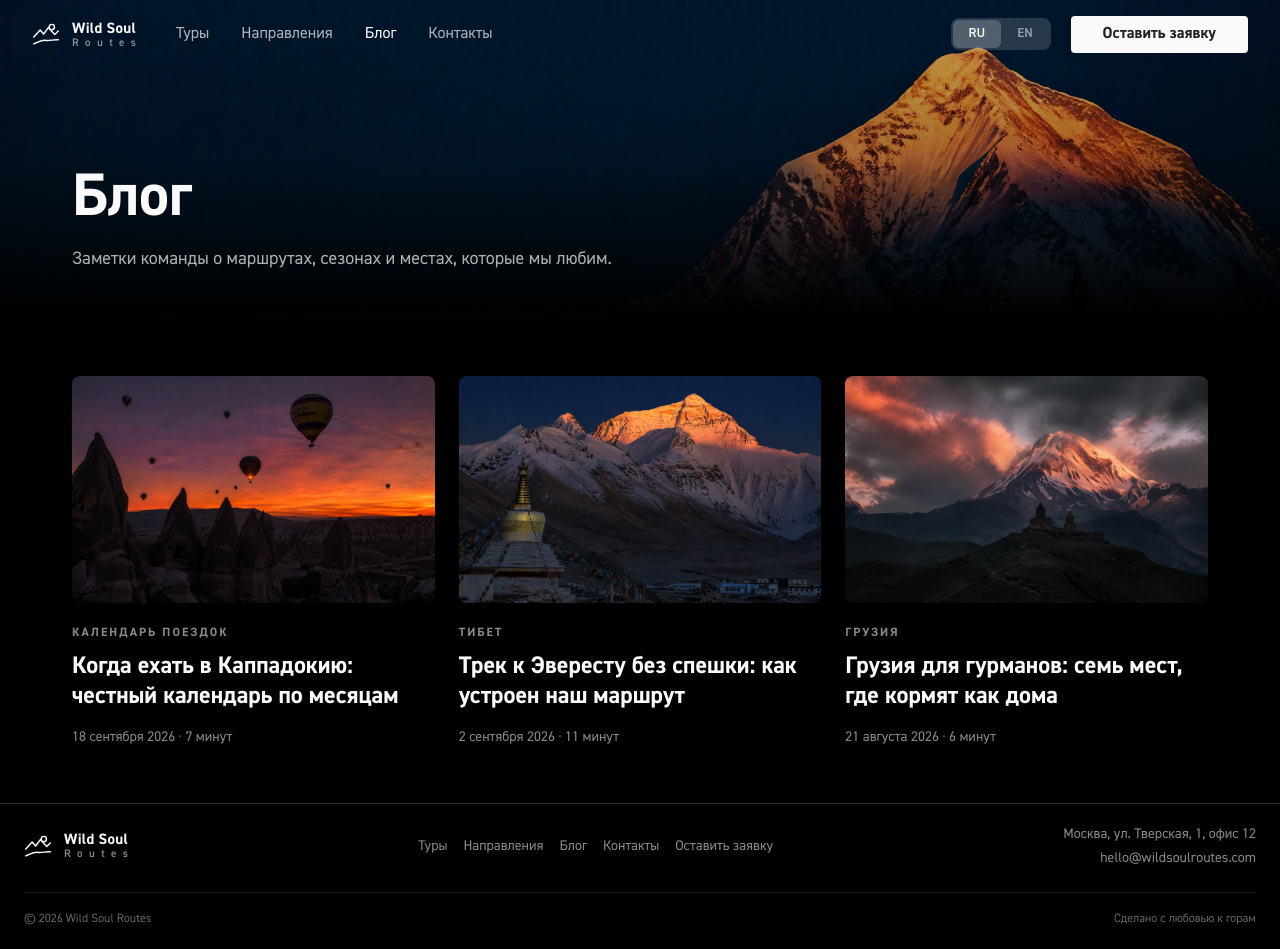
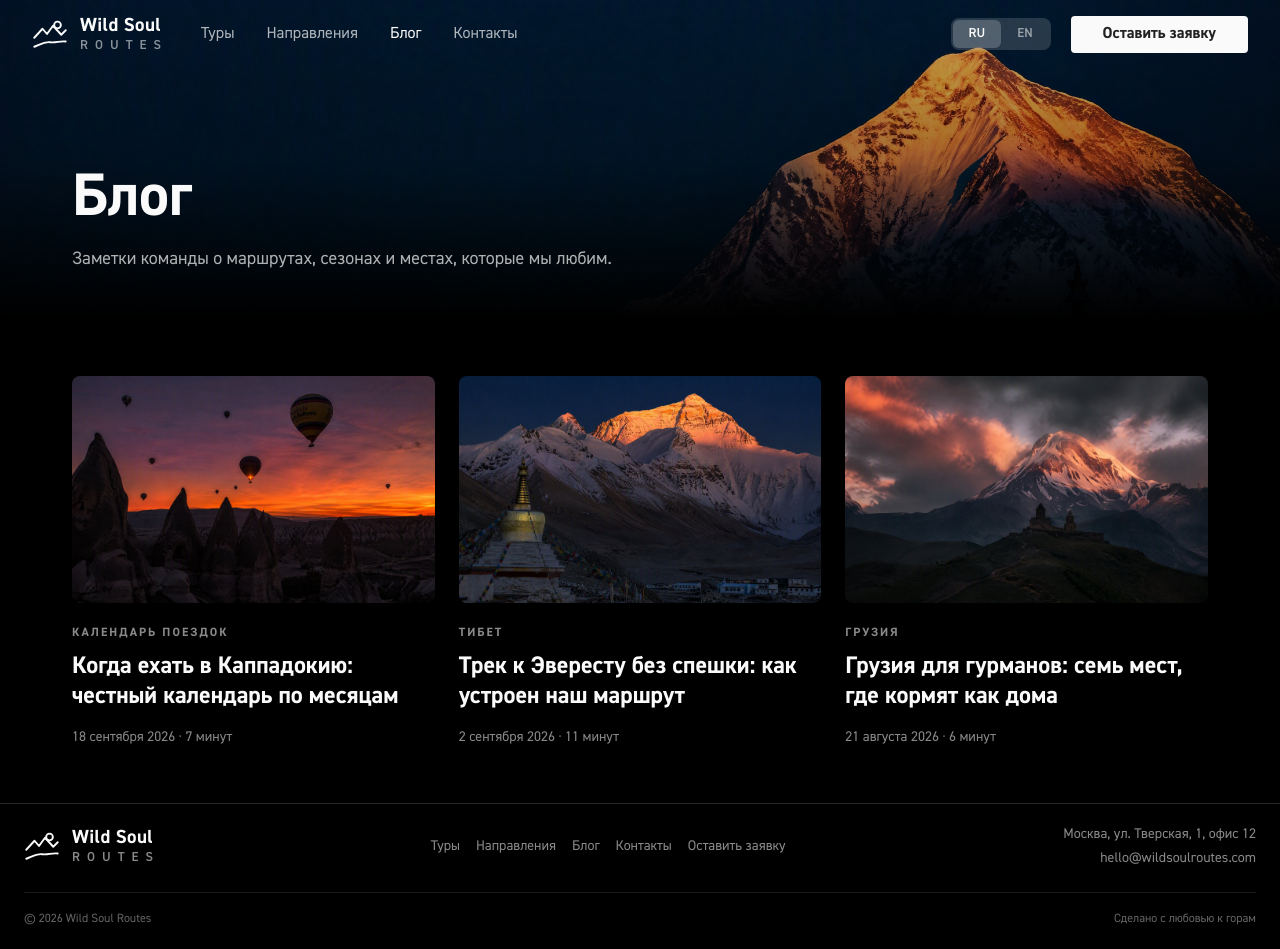
Before and after one commit to fifulina-uxui/wild-soul-routes, a React (Vite) app: page /blog in a window 1280 px wide. Built offline with nearby package versions, Linux system fonts and the light colour scheme.

Commit message:
Логотип: ROUTES капсом, весь логотип +30%

```diff
--- a/src/sections/Logo.tsx
+++ b/src/sections/Logo.tsx
@@ -27,14 +27,14 @@ export function LogoMark({ size = 28, className = '' }: { size?: number; classNa
 export default function Logo() {
   return (
     <Link to="/" className="flex items-center gap-3 text-[#fafafa]">
-      <LogoMark />
+      <LogoMark size={36} />
       <span className="flex flex-col leading-none">
-        <span className="whitespace-nowrap text-[15px] font-bold tracking-[0.02em]">
+        <span className="whitespace-nowrap text-[19px] font-bold tracking-[0.02em]">
           Wild Soul
         </span>
         <span
           aria-label="Routes"
-          className="mt-[1px] flex w-full justify-between text-[11px] font-medium leading-none text-[rgb(250_250_250/55%)]"
+          className="mt-1 flex w-full justify-between text-[13px] font-medium uppercase leading-none text-[rgb(250_250_250/55%)]"
         >
           <span>R</span>
           <span>o</span>
```
